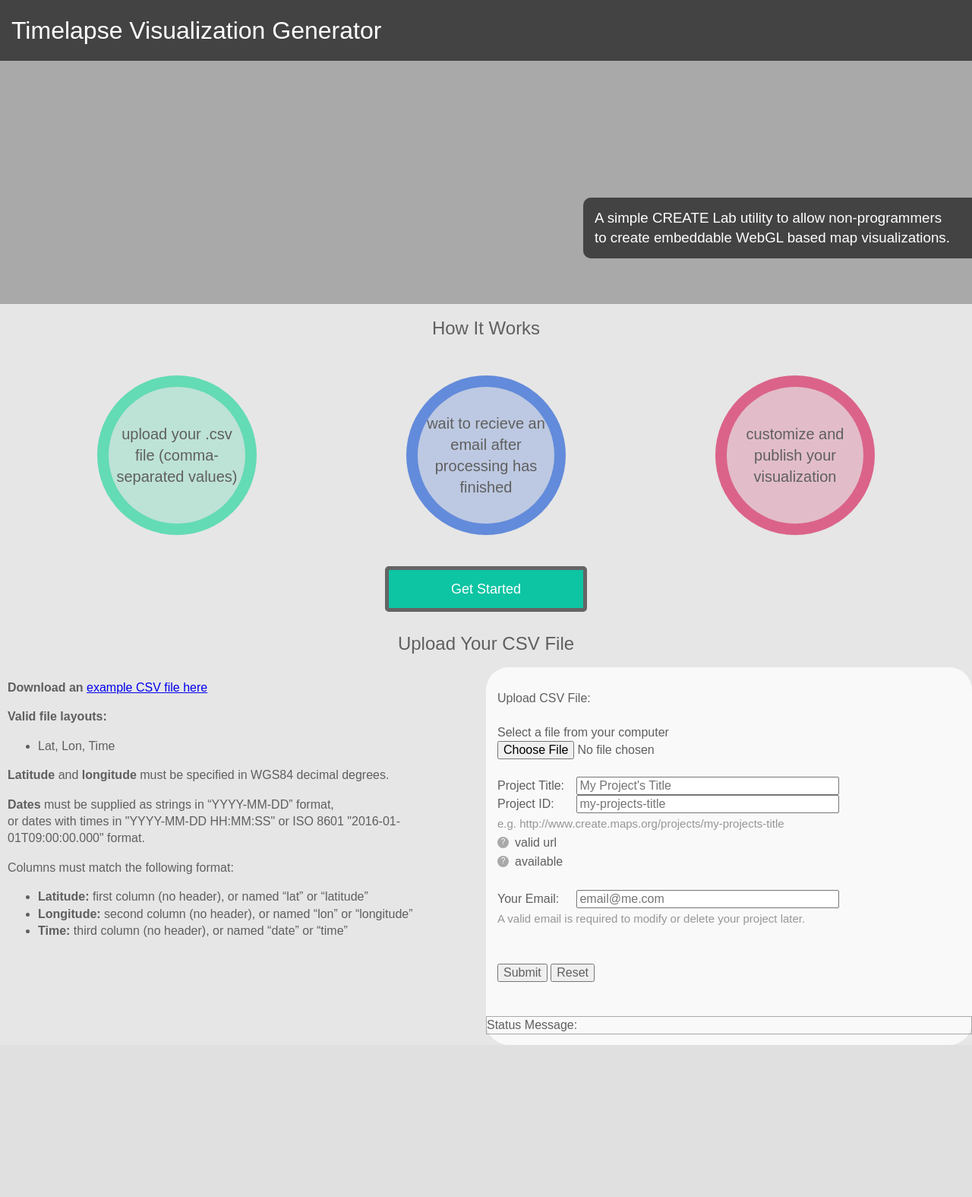
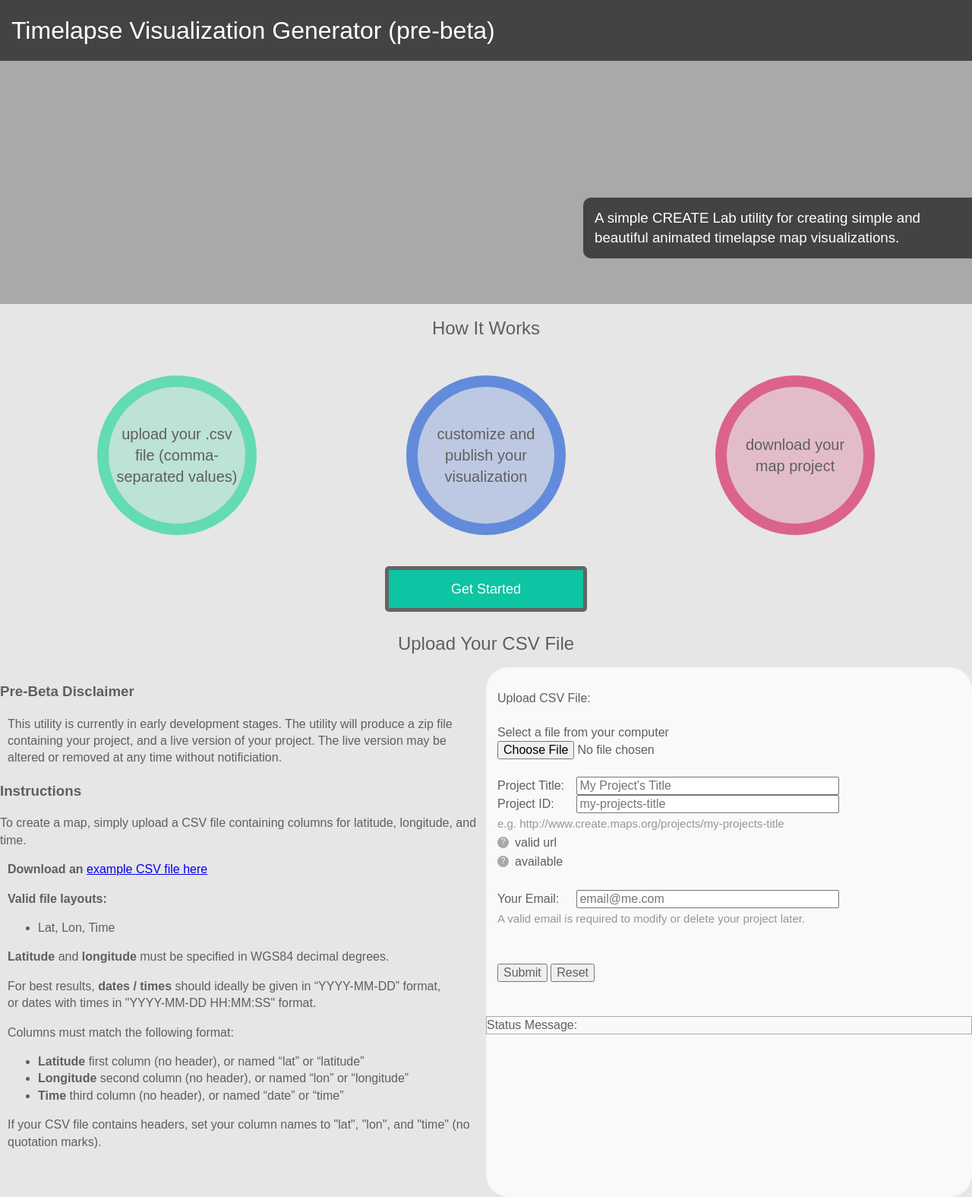
Before and after one commit to CMU-CREATE-Lab/timelapse-toolchain, a Flask app: page / in a window 1280 px wide. Shown: the whole page at 76% size. Before the commit the page ends 1375 px from the top, so only its background shows below. Run offline with Flask 2, Linux system fonts and the light colour scheme.

Commit message:
gave up on session control and removed. updated homepage language to indicate pre-beta status

```diff
--- a/scripts/create_maps.py
+++ b/scripts/create_maps.py
@@ -11,8 +11,8 @@ import settings, db, builder
 
 
 app = Flask(__name__)
-app.secret_key = 'createx%8y#-t@#+ec7sbnoh^3s%+z8=zj%of8*9+vtu4y-=pkhxm7maps'
-app.debug = True
+app.secret_key = settings.SECRET_KEY
+app.debug = settings.DEBUG_MODE
 
 @app.route("/")
 def home():
@@ -72,7 +72,7 @@ def create_project():
 def edit_project(project_id):
 	params = db.retrieve(project_id)
 	project_url = 'projects/' + project_id
-	return render_template('edit.html', PROJECT_URL=project_url, **params)
+	return render_template('edit.html', PROJECT_ID=project_id, PROJECT_URL=project_url, **params)
 
 
 @app.route('/update/<project_id>', methods=['PUT'])
@@ -101,7 +101,5 @@ def display_error():
 	return redirect(url_for('home'))
 
 
-
-
 if __name__ == "__main__":
 	app.run()
--- a/scripts/settings.py
+++ b/scripts/settings.py
@@ -1,5 +1,4 @@
 import os
-
 
 CURRENT_DIR = os.path.dirname(os.path.abspath(__file__))
 
@@ -12,3 +11,7 @@ STATIC_DIR = os.path.join(BASE_DIR, 'static')
 TEMP_UPLOAD_DIR = os.path.join(CURRENT_DIR, 'uploads')
 
 ALLOWED_EXTENSIONS = set(['txt', 'csv'])
+
+SECRET_KEY = 'createx%8y#-t@#+ec7sbnoh^3s%+z8=zj%of8*9+vtu4y-=pkhxm7maps'
+
+DEBUG_MODE = True
--- a/scripts/static/css/upload-style.css
+++ b/scripts/static/css/upload-style.css
@@ -177,7 +177,7 @@ form p{
 }
 
 #how-it-works{
-    height: 40%;
+    /*height: 40%;*/
     min-height: 335px;
 }
 
@@ -281,13 +281,13 @@ form p{
 }
 
 #upload-area{
-    height: 60%;
-    min-height: 560px;
+    /*height: 60%;*/
+    min-height: 760px;
 }
 
 #upload-information{
     width: 50%;
-    overflow: auto;
+    /* overflow: auto; */
 }
 
 #upload-information p, #upload-information ul{
--- a/scripts/templates/edit.html
+++ b/scripts/templates/edit.html
@@ -20,6 +20,7 @@
         <label for="title">Title:<br><input type="textarea" name="title" disabled="true" onchange="setTitle(this);" value="{{ title }}"/></label>
         <br>
         <label for="description">Description:<br><textarea name="description" cols="25" rows="8" disabled="true" onchange="setDescription(this);"></textarea></label>
+        <input type="hidden" name="project-id" value="{{ PROJECT_ID }}"/>
         <input type="hidden" name="project-url" value="{{ PROJECT_URL }}"/>
       </fieldset>
     </form>
--- a/scripts/templates/home.html
+++ b/scripts/templates/home.html
@@ -25,8 +25,8 @@
         {% endwith %}
         <div class="content-area" id="example-map">
             <iframe src="" frameborder="0"></iframe>
-            <div class='title-bar' id='title'><h1><span style="white-space: nowrap;">Timelapse Visualization</span> Generator</h1></div>
-            <div class='title-bar' id='subtitle'><h3>A simple CREATE Lab utility to allow non-programmers<br>to create embeddable WebGL based map visualizations.</h3></div>
+            <div class='title-bar' id='title'><h1><span style="white-space: nowrap;">Timelapse Visualization</span> Generator (pre-beta)</h1></div>
+            <div class='title-bar' id='subtitle'><h3>A simple CREATE Lab utility for creating simple and<br>beautiful animated timelapse map visualizations.</h3></div>
         </div>
 
         <div class='content-area' id='how-it-works'>
@@ -36,10 +36,10 @@
                     <p>upload your .csv file (comma-separated values)</p>
                 </div>
                 <div class="circle" id="box2">
-                    <p>wait to recieve an email after processing has finished</p>
+                    <p>customize and publish your visualization</p>
                 </div>
                 <div class="circle" id="box3">
-                    <p>customize and publish your visualization</p>
+                    <p>download your map project</p>
                 </div>
             </div>
         </div>
@@ -50,19 +50,25 @@
             <a name='upload'></a>
             <h2>Upload Your CSV File</h2>
             <div id='upload-information'>
+                <h3>Pre-Beta Disclaimer</h3>
+                <p>This utility is currently in early development stages. The utility will produce a zip file containing your project, and a live version of your project. The live version may be altered or removed at any time without notificiation.</p>
+                <h3>Instructions</h3>
+                To create a map, simply upload a CSV file containing columns for latitude, longitude, and time.
                 <p><strong>Download an</strong> <a href="example-x-y-time.csv">example CSV file here</a></p>
                 <p><strong>Valid file layouts:</strong></p>
                 <ul>
                     <li>Lat, Lon, Time</li>
                 </ul>
                 <p><strong>Latitude</strong> and <strong>longitude</strong> must be specified in WGS84 decimal degrees.</p>
-                <p><strong>Dates</strong> must be supplied as strings in &ldquo;YYYY-MM-DD&rdquo; format,<br>or dates with times in "YYYY-MM-DD HH:MM:SS" or ISO 8601 "2016-01-01T09:00:00.000" format.</p>
+                <p>For best results, <strong>dates / times</strong> should ideally be given in &ldquo;YYYY-MM-DD&rdquo; format,<br>or dates with times in "YYYY-MM-DD HH:MM:SS" format.</p>
                 <p>Columns must match the following format:</p>
                 <ul>
-                    <li><strong>Latitude:</strong> first column (no header), or named &ldquo;lat&rdquo; or &ldquo;latitude&rdquo;</li>
-                    <li><strong>Longitude:</strong> second column (no header), or named &ldquo;lon&rdquo; or &ldquo;longitude&rdquo;</li>
-                    <li><strong>Time:</strong> third column (no header), or named &ldquo;date&rdquo; or &ldquo;time&rdquo;</li>
+                    <li><strong>Latitude</strong> first column (no header), or named &ldquo;lat&rdquo; or &ldquo;latitude&rdquo;</li>
+                    <li><strong>Longitude</strong> second column (no header), or named &ldquo;lon&rdquo; or &ldquo;longitude&rdquo;</li>
+                    <li><strong>Time</strong> third column (no header), or named &ldquo;date&rdquo; or &ldquo;time&rdquo;</li>
                 </ul>
+                <p>If your CSV file contains headers, set your column names to "lat", "lon", and "time" (no quotation marks).</p>
+
             </div>
             <div id='upload-form'>
                 <form onsubmit="return checkForm(this);" action="create/" method="POST" enctype="multipart/form-data">
```
Also changed, not shown: scripts/static/js/result-js.js (+7 -5 lines), README.md, 1 other file.
